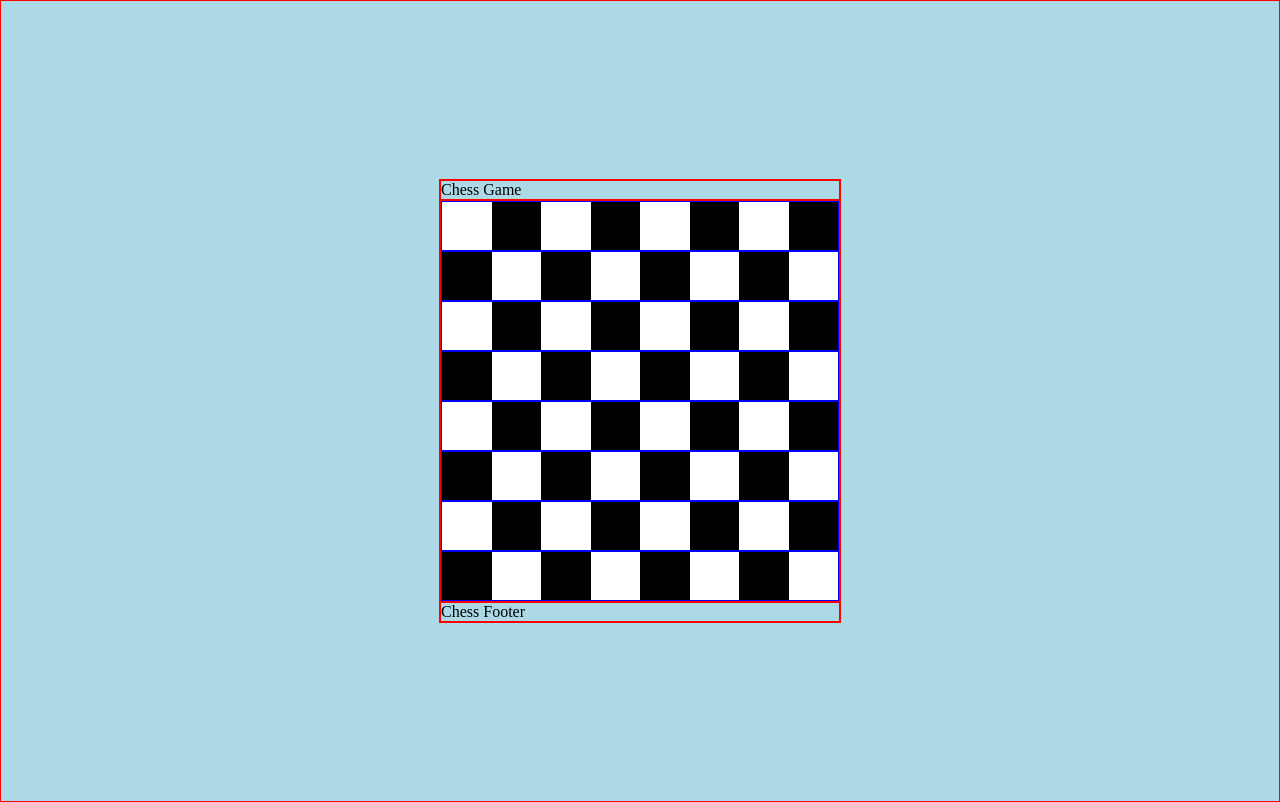
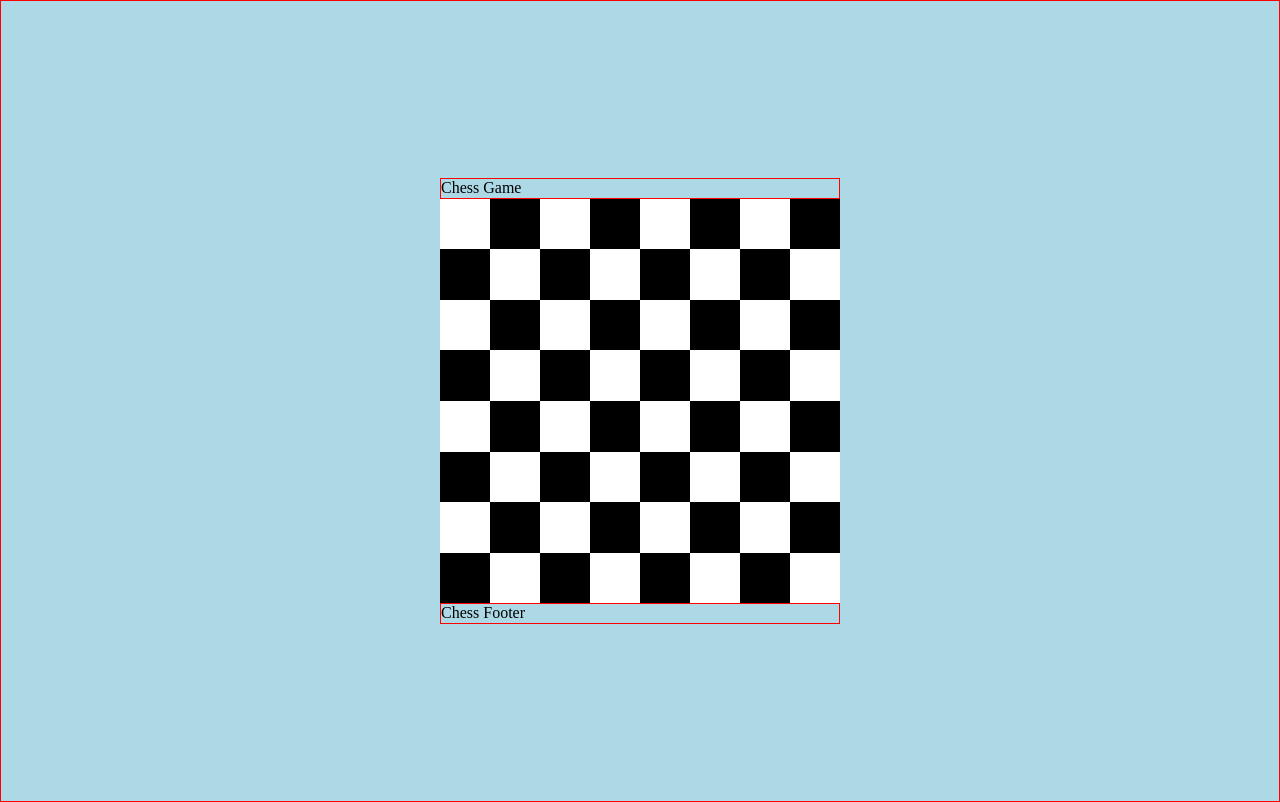
Before and after one commit to mvsumner/chessgame, a website built with webpack: page src/index.html in a window 1280 px wide. Built offline with nearby package versions, Linux system fonts and the light colour scheme.

Commit message:
code resposive chess board

```diff
--- a/package.json
+++ b/package.json
@@ -5,7 +5,9 @@
   "main": "webpack.config.js",
   "scripts": {
     "test": "echo \"Error: no test specified\" && exit 1",
-    "build": "webpack -p",
+    "prebuild": "rm -rf dist",
+    "build": "webpack -d",
+    "postbuild": "cp -R src/assets dist",
     "start": "export NODE_ENV=development; webpack-dev-server -d"
   },
   "author": "",
--- a/src/index.html
+++ b/src/index.html
@@ -20,7 +20,9 @@
             <div class="chess-header">
                 Chess Game
             </div>
-            <div id="chess-board"></div>
+            <div id="chess-board">
+                <img class= "image" src="assets/image.jpg" />
+            </div>
             <div class="chess-footer">
                 Chess Footer
             </div>
--- a/src/js/initBoard.js
+++ b/src/js/initBoard.js
@@ -1,7 +1,9 @@
 function initBoard () {
     console.log('initBoard');
 
-    const board = document.getElementById('chess-board');
+    const chessBoard = document.getElementById('chess-board');
+    const board = document.createElement('div');
+    board.classList.add('board')
 
     for(let x = 0;x < 8;x++) {
         const row = document.createElement('div');
@@ -21,6 +23,6 @@ function initBoard () {
         }
         board.appendChild(row);
     }
-
+    chessBoard.appendChild(board);
 }
 export default initBoard;
--- a/src/sass/chessgame.scss
+++ b/src/sass/chessgame.scss
@@ -3,7 +3,6 @@ html, body {
 }
 
 body {
-
     display: flex;
     justify-content: center;
     align-items: center;
@@ -19,16 +18,26 @@ body {
     position: relative;
     max-width: 400px;
     width: 100%;
-    border: 1px solid red;
     #chess-board {
-        display: flex;
-        flex-direction: column;
-        height: 400px;
-        border: 1px solid red;
+        position: relative;
+
+        //height: 400px;
+        .board {
+            position: absolute;
+            top: 0;
+            right: 0;
+            bottom: 0;
+            left: 0;
+             display: flex;
+            flex-direction: column;
+        }
+        .image {
+            width: 100%;
+        }
         .row {
             flex: 1;
             display: flex;
-            border: 1px solid blue;
+
         }
         .white-space {
             flex: 1;
```
Also changed, not shown: dist/assets/image.jpg (added), dist/chessgame.css, dist/chessgame.js, dist/index.html, src/assets/image.jpg (added), 3 other files.
